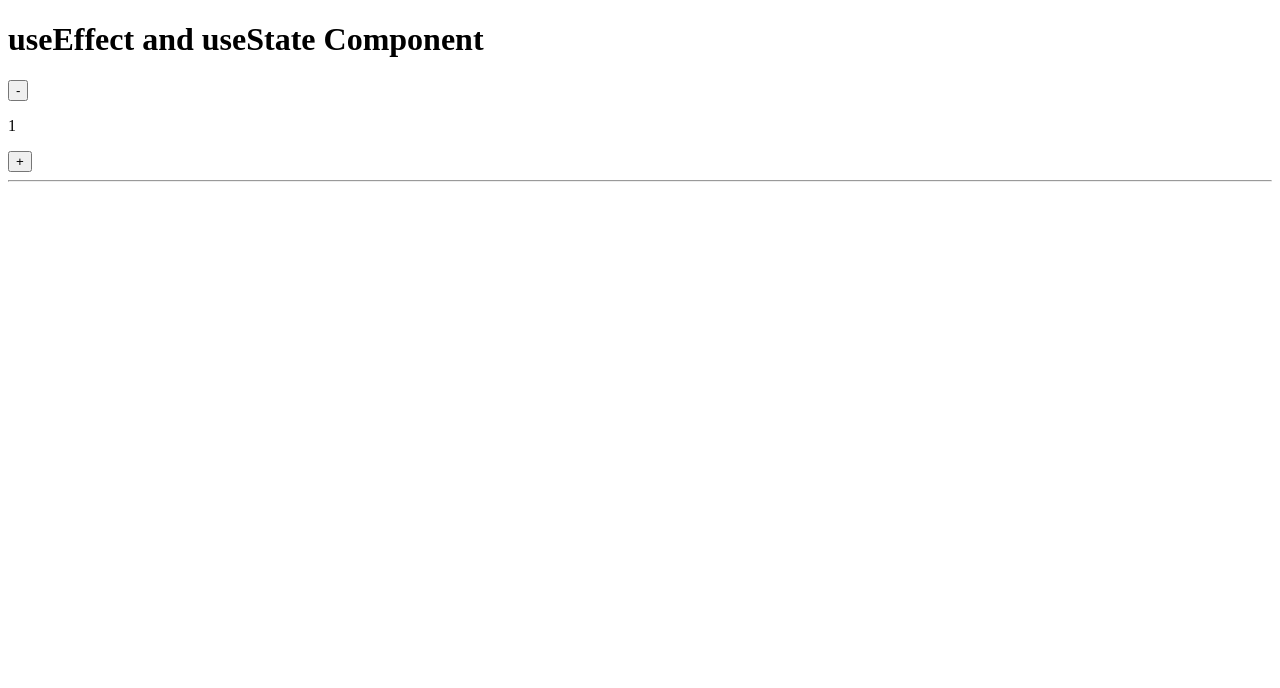
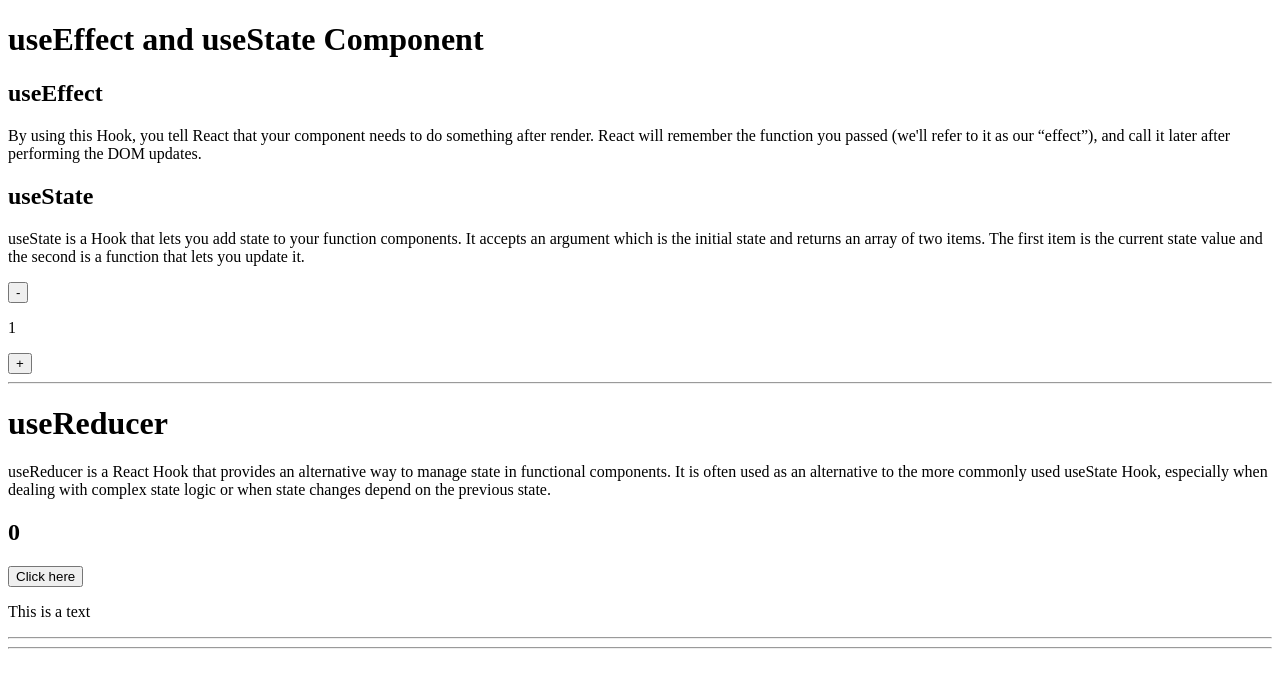
Before and after one commit to JamesJJT/react-hooks, a React (Create React App) app: page / in a window 1280 px wide. Shown: the top 688 px of the page. Built offline with nearby package versions, Linux system fonts and the light colour scheme.

Commit message:
useReducer example

```diff
--- a/src/App.js
+++ b/src/App.js
@@ -1,10 +1,14 @@
 import UseEffectComponent from "./Components/UseEffectComponent";
-
+import UseReducerComponent from "./Components/UseReducerComponent";
 
 function App (){
     return (
         <>
             <UseEffectComponent />
+            <hr />
+            <UseReducerComponent />
+            <hr/>
+
             <hr/>
         </>
   );
--- a/src/Components/UseEffectComponent.jsx
+++ b/src/Components/UseEffectComponent.jsx
@@ -9,6 +9,10 @@ function UseEffectComponent () {
     return (
         <div>
             <h1>useEffect and useState Component</h1>
+            <h2>useEffect</h2>
+            <p> By using this Hook, you tell React that your component needs to do something after render. React will remember the function you passed (we'll refer to it as our “effect”), and call it later after performing the DOM updates.</p>
+            <h2>useState</h2>
+            <p>useState is a Hook that lets you add state to your function components. It accepts an argument which is the initial state and returns an array of two items. The first item is the current state value and the second is a function that lets you update it.</p>
             <button
                 onClick={() => {setCount( prevcount => prevcount - 1)}}
             >-</button>
--- /dev/null
+++ b/src/Components/UseReducerComponent.jsx
@@ -0,0 +1,32 @@
+import {useReducer} from 'react';
+function UseReducerComponent () {
+    const reducer = (state, action) => {
+        switch (action.type) {
+            case 'increment':
+                return {count: state.count + 1, showText: state.showText};
+            case 'toggleShowText':
+                return {count: state.count, showText: !state.showText}
+            default:
+                return state
+        }
+    }
+
+    const [state, dispatch] = useReducer(reducer, {
+        count: 0,
+        showText: true
+    });
+
+    return (
+        <div>
+            <h1>useReducer</h1>
+            <p>useReducer is a React Hook that provides an alternative way to manage state in functional components. It is often used as an alternative to the more commonly used useState Hook, especially when dealing with complex state logic or when state changes depend on the previous state.</p>
+            <h2>{state.count}</h2>
+            <button onClick={() => {
+                dispatch({type: 'increment'})
+                dispatch({type: 'toggleShowText'})
+            }}>Click here</button>
+            {state.showText && <p>This is a text</p>}
+        </div>
+    );
+}
+export default UseReducerComponent;
--- a/src/index.js
+++ b/src/index.js
@@ -5,5 +5,5 @@ import { createRoot } from 'react-dom';
 import App from './App';
 
 const container = document.getElementById('root');
-const root = createRoot(container); // createRoot(container!) if you use TypeScript
+const root = createRoot(container);
 root.render(<App tab="home" />);
```
